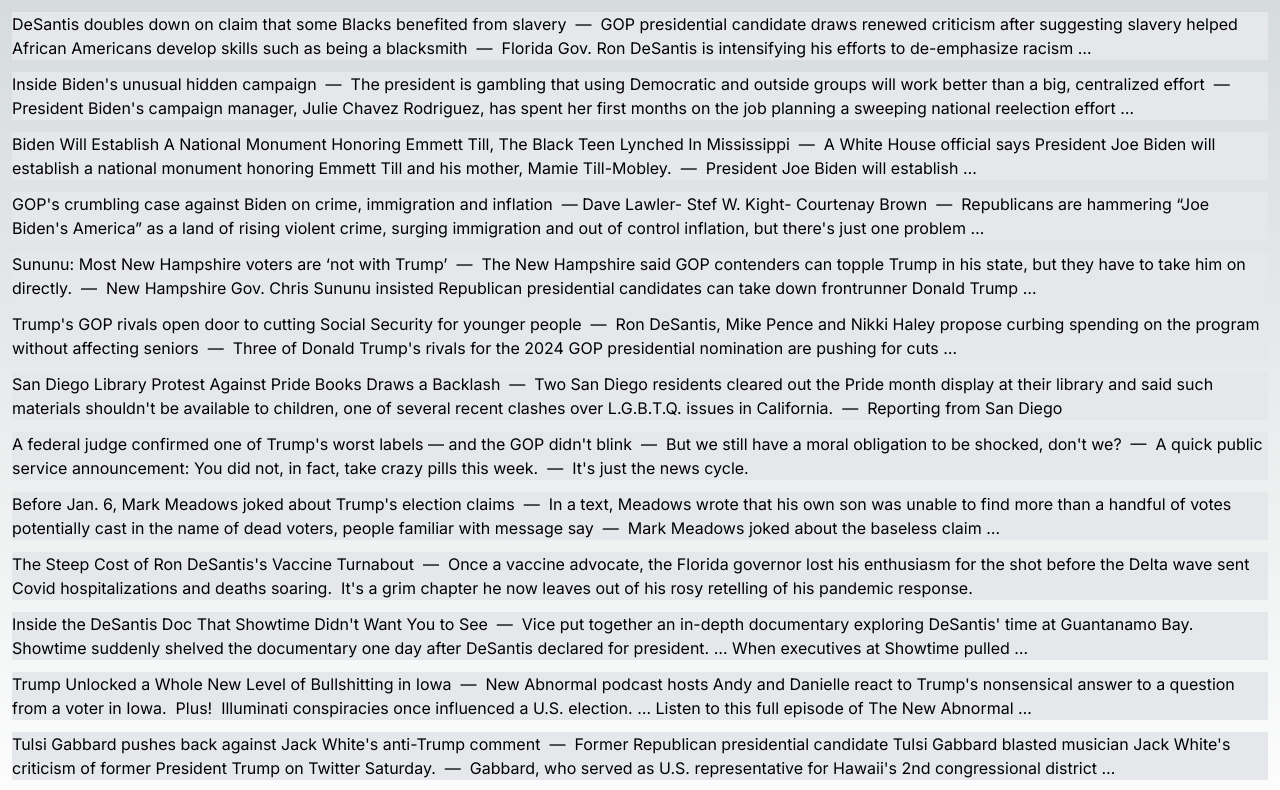
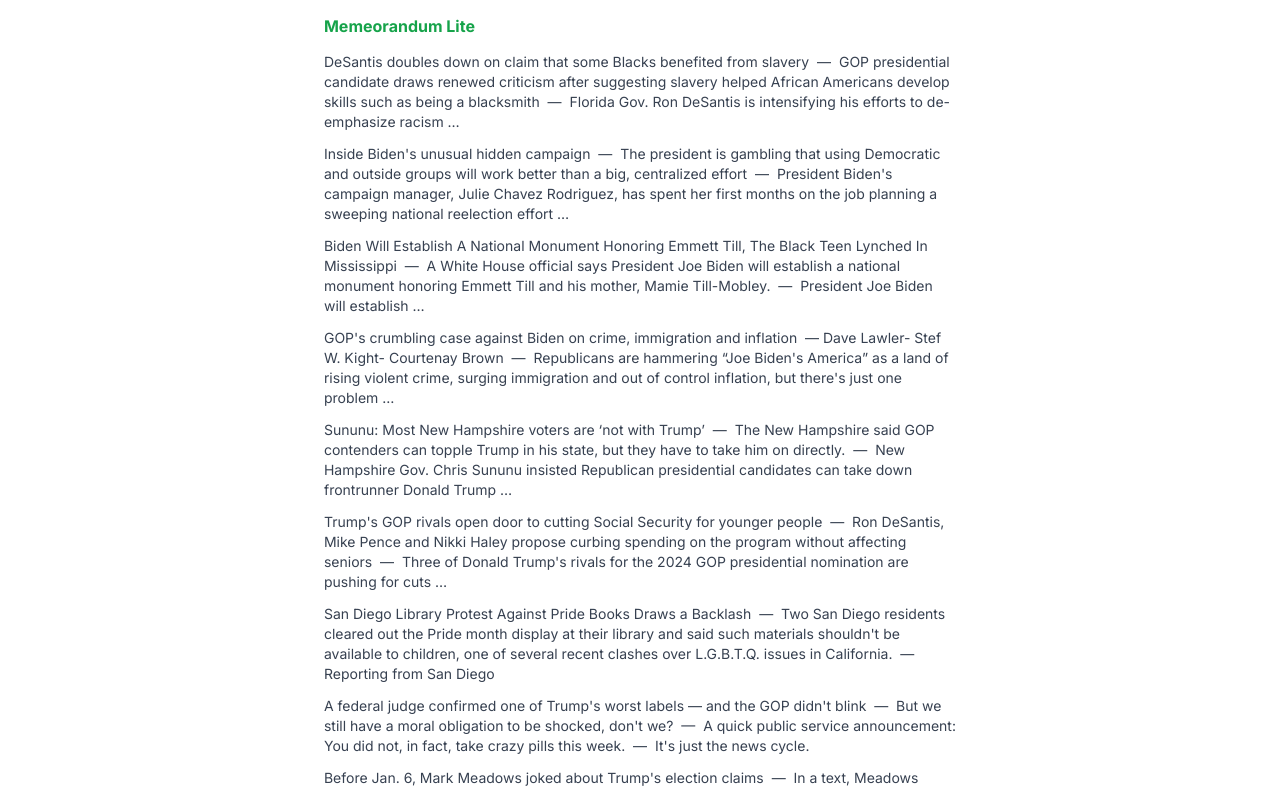
Before and after one commit to jonbell-lot23/arbiter, a Next.js app: page / in a window 1280 px wide. Shown: the top 790 px of the page. Built offline with nearby package versions, Linux system fonts and the light colour scheme.

Commit message:
Making it look nicer

```diff
--- a/app/globals.css
+++ b/app/globals.css
@@ -17,11 +17,4 @@
 }
 
 body {
-  color: rgb(var(--foreground-rgb));
-  background: linear-gradient(
-      to bottom,
-      transparent,
-      rgb(var(--background-end-rgb))
-    )
-    rgb(var(--background-start-rgb));
 }
--- a/app/layout.tsx
+++ b/app/layout.tsx
@@ -1,22 +1,17 @@
-import './globals.css'
-import type { Metadata } from 'next'
-import { Inter } from 'next/font/google'
+import "./globals.css";
+import type { Metadata } from "next";
+import { Inter } from "next/font/google";
 
-const inter = Inter({ subsets: ['latin'] })
-
-export const metadata: Metadata = {
-  title: 'Create Next App',
-  description: 'Generated by create next app',
-}
+const inter = Inter({ subsets: ["latin"] });
 
 export default function RootLayout({
   children,
 }: {
-  children: React.ReactNode
+  children: React.ReactNode;
 }) {
   return (
     <html lang="en">
-      <body className={inter.className}>{children}</body>
+      <body className={`${inter.className} prose m-auto`}>{children}</body>
     </html>
-  )
+  );
 }
--- a/app/page.tsx
+++ b/app/page.tsx
@@ -5,8 +5,9 @@ export default function Page() {
 
   return (
     <div>
+      <div className="mt-3 ml-3 font-bold text-green-600">Memeorandum Lite</div>
       {data.map((item, index) => (
-        <div key={index} className="m-3 bg-gray-200">
+        <div key={index} className="m-3 text-sm">
           {item}
         </div>
       ))}
--- a/package.json
+++ b/package.json
@@ -9,6 +9,7 @@
     "lint": "next lint"
   },
   "dependencies": {
+    "@tailwindcss/typography": "^0.5.9",
     "@types/node": "20.4.4",
     "@types/react": "18.2.15",
     "@types/react-dom": "18.2.7",
--- a/tailwind.config.js
+++ b/tailwind.config.js
@@ -1,18 +1,18 @@
 /** @type {import('tailwindcss').Config} */
 module.exports = {
   content: [
-    './pages/**/*.{js,ts,jsx,tsx,mdx}',
-    './components/**/*.{js,ts,jsx,tsx,mdx}',
-    './app/**/*.{js,ts,jsx,tsx,mdx}',
+    "./pages/**/*.{js,ts,jsx,tsx,mdx}",
+    "./components/**/*.{js,ts,jsx,tsx,mdx}",
+    "./app/**/*.{js,ts,jsx,tsx,mdx}",
   ],
   theme: {
     extend: {
       backgroundImage: {
-        'gradient-radial': 'radial-gradient(var(--tw-gradient-stops))',
-        'gradient-conic':
-          'conic-gradient(from 180deg at 50% 50%, var(--tw-gradient-stops))',
+        "gradient-radial": "radial-gradient(var(--tw-gradient-stops))",
+        "gradient-conic":
+          "conic-gradient(from 180deg at 50% 50%, var(--tw-gradient-stops))",
       },
     },
   },
-  plugins: [],
-}
+  plugins: [require("@tailwindcss/typography")],
+};
```
Also changed, not shown: 1 other file (tests, documents, lock files or other folders).
